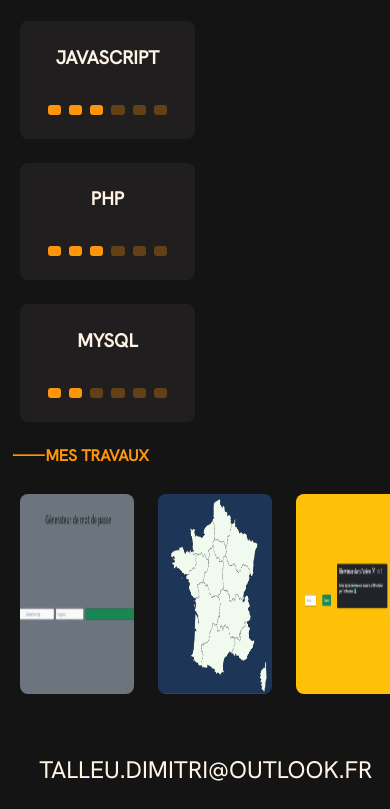
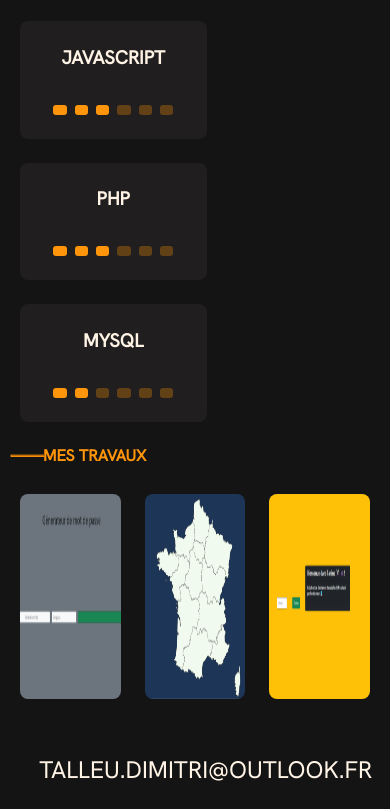
Before and after one commit to TDxDimitri/my-portfolio, a plain HTML site: page index.html in a window 390 px wide. Shown: the part 1188-1997 px from the top of the page. Drawn offline with Linux system fonts and the light colour scheme.

Commit message:
Update style.css

```diff
--- a/styles/style.css
+++ b/styles/style.css
@@ -428,7 +428,7 @@ footer {
     font-size: 14px;
   }
 
-@media (max-width:420px){
+@media (max-width:500px){
     .navbar {
         padding-top: 40px;
         padding-left: 5px;
@@ -502,7 +502,6 @@ footer {
         flex-wrap: wrap;
         flex-direction: column;
         padding: 5px;
-        width: 165px;
     }
     .progress{
         width: 120PX;
@@ -517,7 +516,4 @@ footer {
     .workcontainer{
         height: 150px;
     }
-    a {
-        max-height: 150px;
-    }
 }
```
